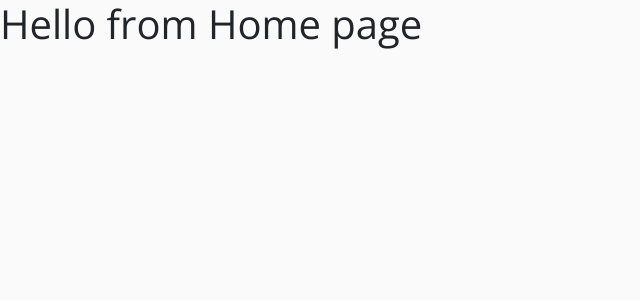
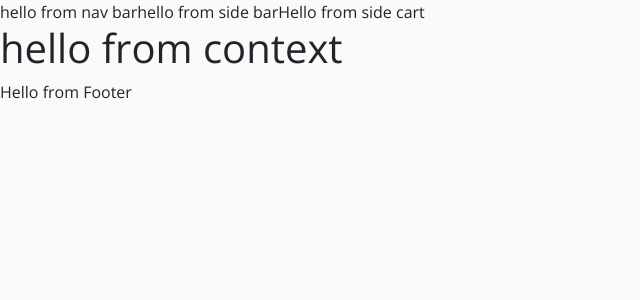
Before and after one commit to zascogm/react-tech-store, a React (Create React App) app: page / in a window 1280 px wide. Shown: the top 300 px of the page, without its empty margins (0-640 px from the left). Built offline with nearby package versions, Linux system fonts and the light colour scheme.

Commit message:
Setting up context api

```diff
--- a/src/App.js
+++ b/src/App.js
@@ -12,10 +12,18 @@ import SingleProduct from './pages/SingleProductPage'
 
 import {Route, Switch} from 'react-router-dom'
 
+import Navbar from './components/NavBar'
+import Sidebar from './components/SideBar'
+import Sidecart from './components/SideCart'
+import Footer from './components/Footer'
+
 function App() {
   return (
     <>
       {/* navbar, sidebar, cart, footer */}
+      <Navbar />
+      <Sidebar />
+      <Sidecart />
       <Switch>
         <Route path="/" exact component={Home}/>
         <Route path="/about" component={About}/>
@@ -25,6 +33,7 @@ function App() {
         <Route path="/products/:id" component={SingleProduct}/>
         <Route component={Default}/>
       </Switch>
+      <Footer />
     </>
   );
 }
--- /dev/null
+++ b/src/components/Footer.js
@@ -0,0 +1,9 @@
+import React from 'react'
+
+export default function Footer() {
+    return (
+        <>
+            Hello from Footer
+        </>
+    )
+}
--- /dev/null
+++ b/src/components/NavBar.js
@@ -0,0 +1,9 @@
+import React from 'react'
+
+export default function Navbar() {
+    return (
+        <>
+            hello from nav bar
+        </>
+    )
+}
--- /dev/null
+++ b/src/components/SideBar.js
@@ -0,0 +1,9 @@
+import React from 'react'
+
+export default function Sidebar() {
+    return (
+        <>
+            hello from side bar
+        </>
+    )
+}
--- /dev/null
+++ b/src/components/SideCart.js
@@ -0,0 +1,9 @@
+import React from 'react'
+
+export default function SideCart() {
+    return (
+        <>
+            Hello from side cart
+        </>
+    )
+}
--- /dev/null
+++ b/src/context/context.js
@@ -0,0 +1,18 @@
+import React, { Component } from 'react'
+
+const ProductContext = React.createContext();
+
+
+class ProductProvider extends Component {
+    render() {
+        return (
+            <ProductContext.Provider value="hello from context">
+                {this.props.children}
+            </ProductContext.Provider>
+        );
+    }
+}
+
+const ProductConsumer = ProductContext.Consumer;
+
+export {ProductProvider, ProductConsumer};
--- /dev/null
+++ b/src/context/package.json
@@ -0,0 +1,3 @@
+{
+    "main": "context.js"
+}
--- a/src/index.js
+++ b/src/index.js
@@ -3,12 +3,15 @@ import ReactDOM from 'react-dom';
 // import './index.css';
 import App from './App';
 import * as serviceWorker from './serviceWorker';
-import {BrowserRouter as Router} from 'react-router-dom'
+import {BrowserRouter as Router} from 'react-router-dom';
+import {ProductProvider} from './context';
 
 ReactDOM.render(
-  <Router>
-    <App />
-  </Router>,
+  <ProductProvider>
+    <Router>
+      <App />
+    </Router>
+  </ProductProvider>,
   document.getElementById('root')
 );
 
--- a/src/pages/HomePage.js
+++ b/src/pages/HomePage.js
@@ -1,9 +1,12 @@
 import React from 'react'
+import {ProductConsumer} from '../context'
 
 export default function HomePage() {
     return (
         <>
-            <h1>Hello from Home page</h1>
+            <ProductConsumer>
+                {value => <h1>{value}</h1>}
+            </ProductConsumer>
         </>
     )
 }
```
